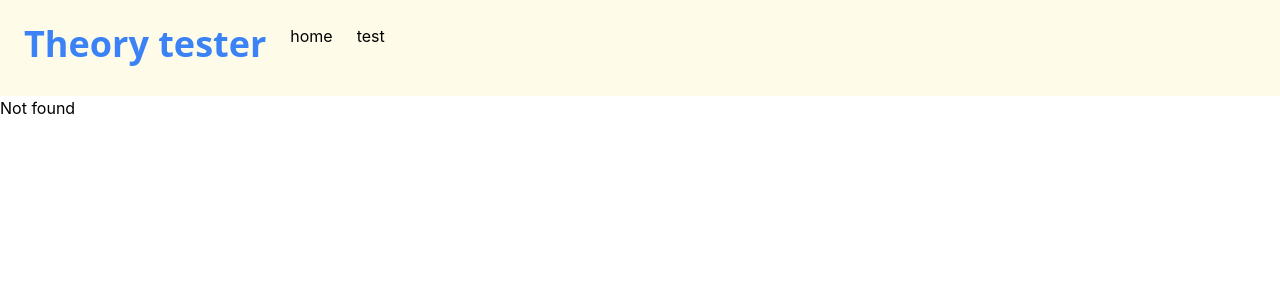
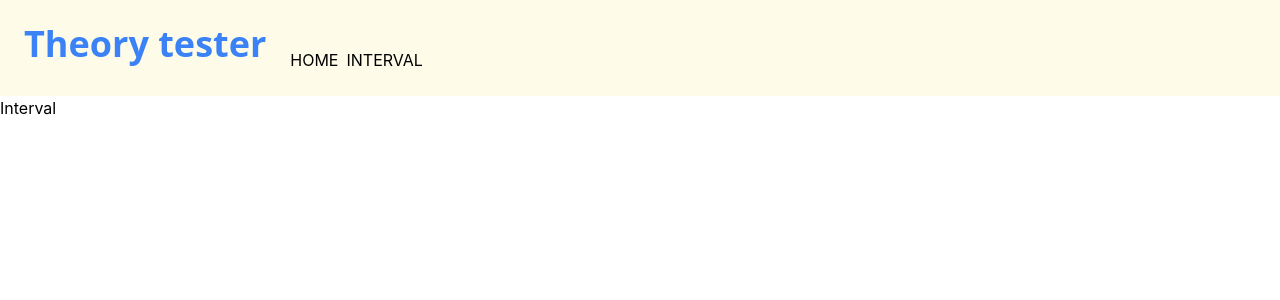
Before and after one commit to skewwhiffy/theory-kotlin, a React (Create React App) app in the folder web/: page /interval in a window 1280 px wide. Before the commit this address had no page. Shown: the top 300 px of the page. Built offline with nearby package versions, Linux system fonts and the light colour scheme.

Commit message:
Interval holding page

```diff
--- /dev/null
+++ b/web/src/route/Interval.tsx
@@ -0,0 +1 @@
+export const Interval = () => <p>Interval</p>
--- a/web/src/scaffold/Routing.tsx
+++ b/web/src/scaffold/Routing.tsx
@@ -1,11 +1,9 @@
 import {Route, Routes} from "react-router";
-import {Test} from "../route/Test";
-import {Home} from "../route/Home";
-import {NotFound} from "../route/NotFound";
+import {routes} from "./routes";
 
 export const Routing = () =>
   <Routes>
-    <Route path="/test" element={<Test/>}/>
-    <Route path="/" element={<Home/>}/>
-    <Route path="*" element={<NotFound/>}/>
+    {routes.map(({path, element}) =>
+      <Route key={path} path={path} element={element}/>
+    )}
   </Routes>
--- a/web/src/scaffold/TopMenu.tsx
+++ b/web/src/scaffold/TopMenu.tsx
@@ -1,10 +1,20 @@
 import {Link} from "react-router";
 import React from "react";
+import {routes} from "./routes";
 
+const Links = () => {
+  console.log(routes)
+  return <div className="flex-col flex justify-end">
+    <div className="flex gap-2">
+      {routes
+        .filter(it => it.menuText)
+        .map(({path, menuText}) => <Link key={path} to={path}>{menuText?.toUpperCase()}</Link>)}
+    </div>
+  </div>
+}
 export const TopMenu = () => {
   return <div className="bg-yellow-50 h-24 p-6 flex gap-6">
     <div className="text-4xl font-bold font-sans text-blue-500">Theory tester</div>
-    <Link to="">home</Link>
-    <Link to="test">test</Link>
+    <Links/>
   </div>
 }
--- /dev/null
+++ b/web/src/scaffold/routes.tsx
@@ -0,0 +1,20 @@
+import {Test} from "../route/Test";
+import {Home} from "../route/Home";
+import {NotFound} from "../route/NotFound";
+import {Interval} from "../route/Interval";
+
+export const routes = [{
+  path: "/test",
+  element: <Test/>
+}, {
+  path: "/",
+  element: <Home/>,
+  menuText: "Home"
+}, {
+  path: "/interval",
+  element: <Interval/>,
+  menuText: "Interval"
+}, {
+  path: "*",
+  element: <NotFound/>
+}]
```
Also changed, not shown: 1 other file (tests, documents, lock files or other folders).
